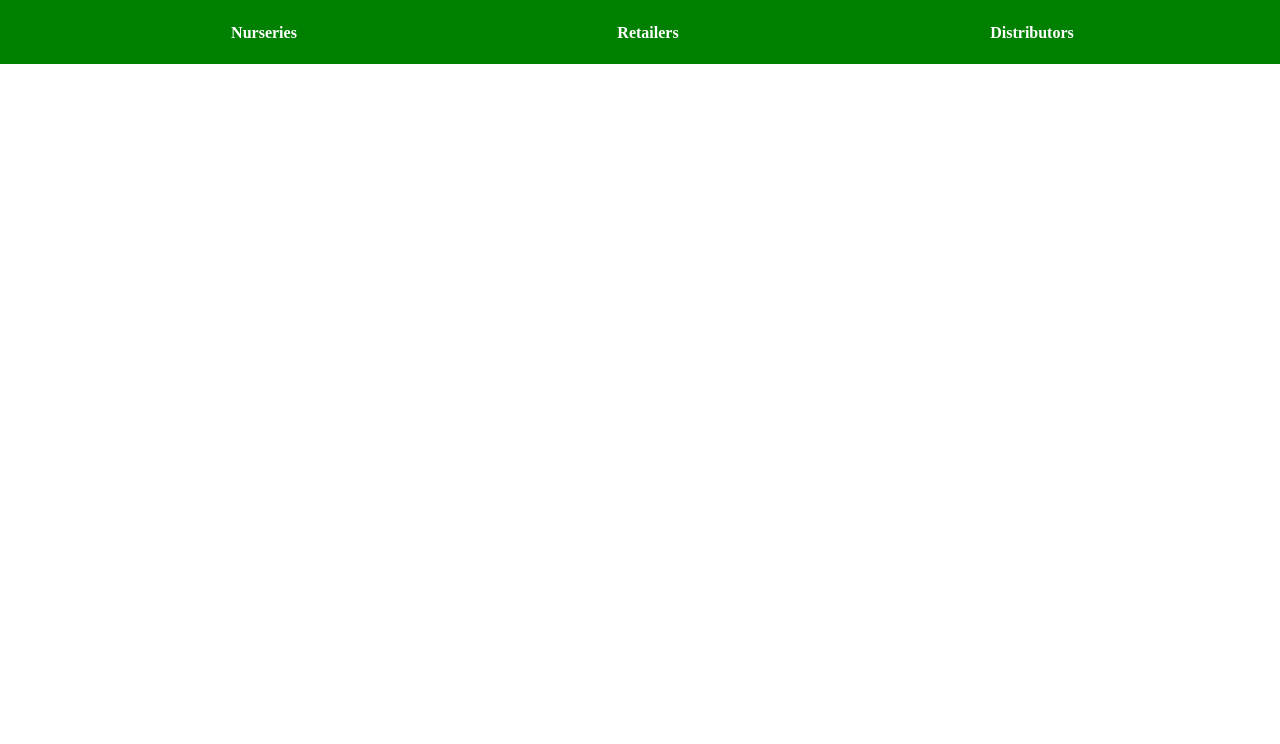
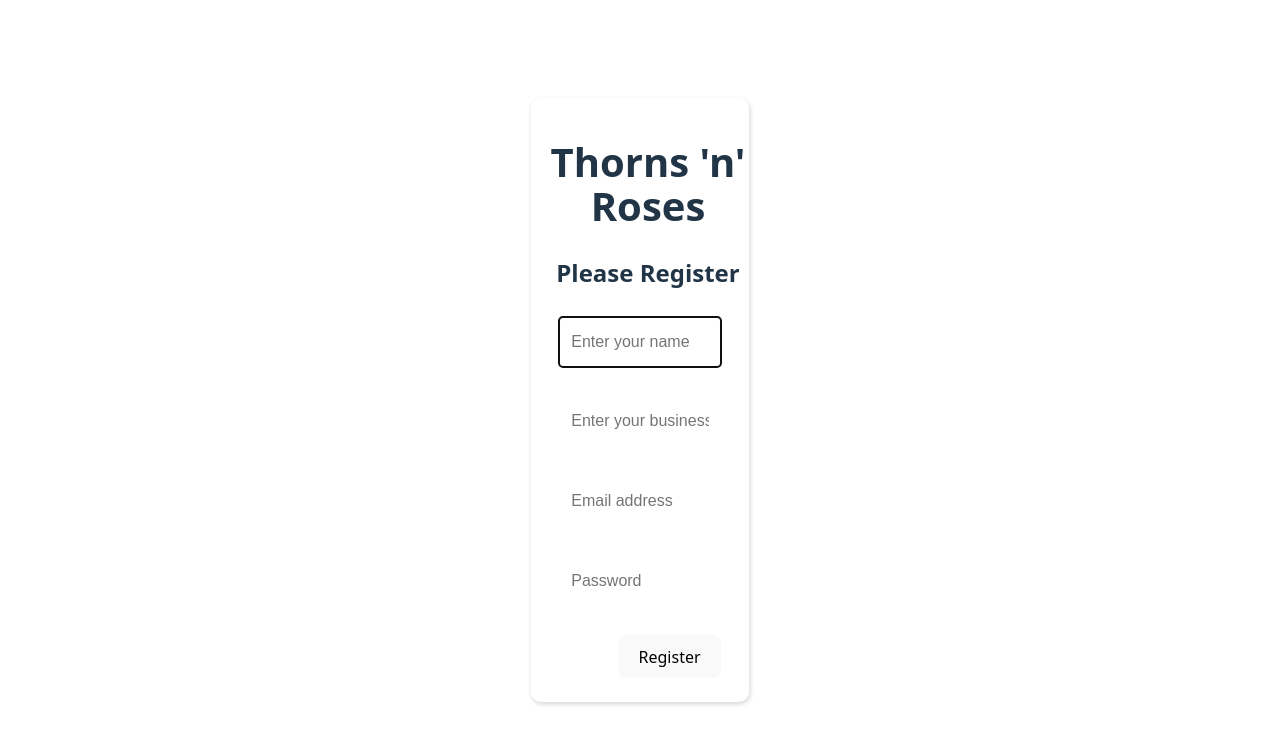
Before and after one commit to nss-day-cohort-75/thors-thorns-n-roses, a React (Vite) app: page /register in a window 1280 px wide. Shown: the top 744 px of the page. Built offline with nearby package versions, Linux system fonts and the light colour scheme.

Commit message:
loginfunctionality

```diff
--- a/src/App.jsx
+++ b/src/App.jsx
@@ -1,19 +1,28 @@
-import './App.css'
-import { ApplicationView } from './components/Views/ApplicationView'
-import { Routes, Route } from 'react-router-dom'
-import { NavBar } from './components/NavBar'
+import "./App.css";
+import { Routes, Route } from "react-router-dom";
+import { ApplicationViews } from "./views/ApplicationViews";
+import { Login } from "./components/auth/Login";
+import { Register } from "./components/auth/Register";
+import { Authorized } from "./views/Authorized";
+import { NavBar } from "./components/NavBar";
 
 function App() {
-
-
   return (
-    <>
-    <NavBar />
     <Routes>
-      <Route path="/*" element={<ApplicationView />} />
+      <Route path="/login" element={<Login />} />
+      <Route path="/register" element={<Register />} />
+      <Route
+        path="*"
+        element={
+          // Check if the user is authorized first
+          <Authorized>
+            <NavBar />
+            <ApplicationViews />
+          </Authorized>
+        }
+      />
     </Routes>
-  </>
-);
+  );
 }
 
-export default App
+export default App;
--- /dev/null
+++ b/src/components/auth/Login.css
@@ -0,0 +1,79 @@
+.container-login {
+  text-align: center;
+}
+
+.container-login > section > a {
+  text-decoration: underline;
+  color: var(--secondary);
+}
+
+.form-login {
+  width: 60%;
+  margin: 2rem auto;
+}
+
+.form-login > h1 {
+  font-size: 2.5rem;
+  text-align: center;
+}
+
+.form-login > h2 {
+  text-align: center;
+  font-size: 1.5rem;
+}
+
+.form-login > fieldset > input[type="email"] {
+  width: 25em;
+}
+
+.login-btn {
+  align-self: flex-end;
+}
+
+.login-btn:focus {
+  box-shadow: none;
+  outline: 2px solid transparent;
+  outline-offset: 2px;
+}
+
+/************* FORM STYLES *************/
+
+form {
+  margin: 3rem 5rem;
+  border: 1px solid var(--outline);
+  border-radius: 10px;
+  padding: 1rem 0rem 0rem 1rem;
+  box-shadow: 1px 2px 5px lightgray;
+  background-color: var(--offWhite);
+}
+
+fieldset {
+  min-width: 0;
+  padding-bottom: 1.5rem;
+  margin: 0;
+  border: 0;
+}
+
+.form-control {
+  height: calc(1.5em + 0.75rem + 2px);
+  padding: 0.375rem 0.75rem;
+  font-size: 1rem;
+  border: 1px solid var(--outline);
+  border-radius: 0.25rem;
+}
+
+.form-group {
+  margin-right: 1rem;
+  display: flex;
+  flex-direction: column;
+}
+
+.form-btn {
+  align-self: flex-end;
+}
+
+.form-btn:focus {
+  box-shadow: none;
+  outline: 2px solid transparent;
+  outline-offset: 2px;
+}
--- /dev/null
+++ b/src/components/auth/Login.jsx
@@ -0,0 +1,81 @@
+import React, { useState } from "react";
+import { Link, useNavigate } from "react-router-dom";
+import "./Login.css";
+import { getUserByEmail } from "../../services/userService";
+
+export const Login = () => {
+  const [email, setEmail] = useState("alice@email.com"); // Dynamic email input
+  const [password, setPassword] = useState("securePass1"); // Password input
+  const navigate = useNavigate();
+
+  const handleLogin = (e) => {
+    e.preventDefault();
+
+    getUserByEmail(email).then((foundUsers) => {
+      if (foundUsers.length === 1) {
+        const user = foundUsers[0];
+        // Check if password matches
+        if (user.password === password) {
+          localStorage.setItem(
+            "thorn_user",
+            JSON.stringify({
+              id: user.id,
+            })
+          );
+
+          navigate("/"); // Redirect to home after login
+        } else {
+          window.alert("Invalid password");
+        }
+      } else {
+        window.alert("No account found with that email");
+      }
+    });
+  };
+
+  return (
+    <main className="container-login">
+      <section>
+        <form className="form-login" onSubmit={handleLogin}>
+          <h1>Thorns 'n' Roses</h1>
+          <h2>Please sign in</h2>
+          <fieldset>
+            <div className="form-group">
+              <input
+                type="email"
+                value={email}
+                onChange={(evt) => setEmail(evt.target.value)}
+                className="form-control"
+                placeholder="Email address"
+                required
+                autoFocus
+              />
+            </div>
+          </fieldset>
+          <fieldset>
+            <div className="form-group">
+              <input
+                type="password"
+                value={password}
+                onChange={(evt) => setPassword(evt.target.value)}
+                className="form-control"
+                placeholder="Password"
+                required
+              />
+            </div>
+          </fieldset>
+          <fieldset>
+            <div className="form-group">
+              <button className="login-btn btn-info" type="submit">
+                Sign in
+              </button>
+            </div>
+          </fieldset>
+        </form>
+      </section>
+      <section>
+        <Link to="/register">Not a member yet?</Link>
+      </section>
+    </main>
+  );
+};
--- /dev/null
+++ b/src/components/auth/Register.jsx
@@ -0,0 +1,110 @@
+import { useState } from "react";
+import { useNavigate } from "react-router-dom";
+import "./Login.css";
+import { createUser, getUserByEmail } from "../../services/userService";
+
+export const Register = () => {
+  const [customer, setCustomer] = useState({
+    fullName: "",
+    businessName: "",
+    email: "",
+    password: "",
+  });
+  const navigate = useNavigate();
+
+  const registerNewUser = () => {
+    createUser(customer).then((createdUser) => {
+      if (createdUser.hasOwnProperty("id")) {
+        localStorage.setItem(
+          "thorn_user",
+          JSON.stringify({
+            id: createdUser.id,
+          })
+        );
+        navigate("/"); // Redirect to homepage after registration
+      }
+    });
+  };
+
+  const handleRegister = (e) => {
+    e.preventDefault();
+    getUserByEmail(customer.email).then((response) => {
+      if (response.length > 0) {
+        window.alert("Account with that email address already exists");
+      } else {
+        registerNewUser();
+      }
+    });
+  };
+
+  const updateCustomer = (evt) => {
+    const copy = { ...customer };
+    copy[evt.target.id] = evt.target.value;
+    setCustomer(copy);
+  };
+
+  return (
+    <main style={{ textAlign: "center" }}>
+      <form className="form-login" onSubmit={handleRegister}>
+        <h1>Thorns 'n' Roses</h1>
+        <h2>Please Register</h2>
+        <fieldset>
+          <div className="form-group">
+            <input
+              onChange={updateCustomer}
+              type="text"
+              id="fullName"
+              className="form-control"
+              placeholder="Enter your name"
+              required
+              autoFocus
+            />
+          </div>
+        </fieldset>
+        <fieldset>
+          <div className="form-group">
+            <input
+              onChange={updateCustomer}
+              type="text"
+              id="businessName"
+              className="form-control"
+              placeholder="Enter your business name"
+              required
+            />
+          </div>
+        </fieldset>
+        <fieldset>
+          <div className="form-group">
+            <input
+              onChange={updateCustomer}
+              type="email"
+              id="email"
+              className="form-control"
+              placeholder="Email address"
+              required
+            />
+          </div>
+        </fieldset>
+        <fieldset>
+          <div className="form-group">
+            <input
+              onChange={updateCustomer}
+              type="password"
+              id="password"
+              className="form-control"
+              placeholder="Password"
+              required
+            />
+          </div>
+        </fieldset>
+        <fieldset>
+          <div className="form-group">
+            <button className="login-btn btn-info" type="submit">
+              Register
+            </button>
+          </div>
+        </fieldset>
+      </form>
+    </main>
+  );
+};
--- /dev/null
+++ b/src/services/userService.jsx
@@ -0,0 +1,15 @@
+export const getUserByEmail = (email) => {
+  return fetch(`http://localhost:8088/customers?email=${email}`).then((res) =>
+    res.json()
+  );
+};
+
+export const createUser = (customer) => {
+  return fetch("http://localhost:8088/customers", {
+    method: "POST",
+    headers: {
+      "Content-Type": "application/json",
+    },
+    body: JSON.stringify(customer),
+  }).then((res) => res.json());
+};
--- /dev/null
+++ b/src/views/Authorized.jsx
@@ -0,0 +1,17 @@
+import { Navigate, useLocation } from "react-router-dom"
+
+// We can access child components the same way we access props. Child components are passed to our props as a key/value pair where
+// children is the key.
+
+export const Authorized = ({ children }) => {
+  let location = useLocation()
+
+  // Check if user is logged in. If they are, render the CHILD components (in this case, the ApplicationViews component)
+  if (localStorage.getItem("thorn_user")) {
+    return children
+  }
+  // If the user is NOT logged in, redirect them to the login page using the Navigate component from react-router-dom
+  else {
+    return <Navigate to={`/login`} state={{ from: location }} replace />
+  }
+}
```
Also changed, not shown: src/views/ApplicationViews.jsx (renamed from src/components/Views/ApplicationView.jsx, +5 -2 lines), 1 other file (tests, documents, lock files or other folders).
